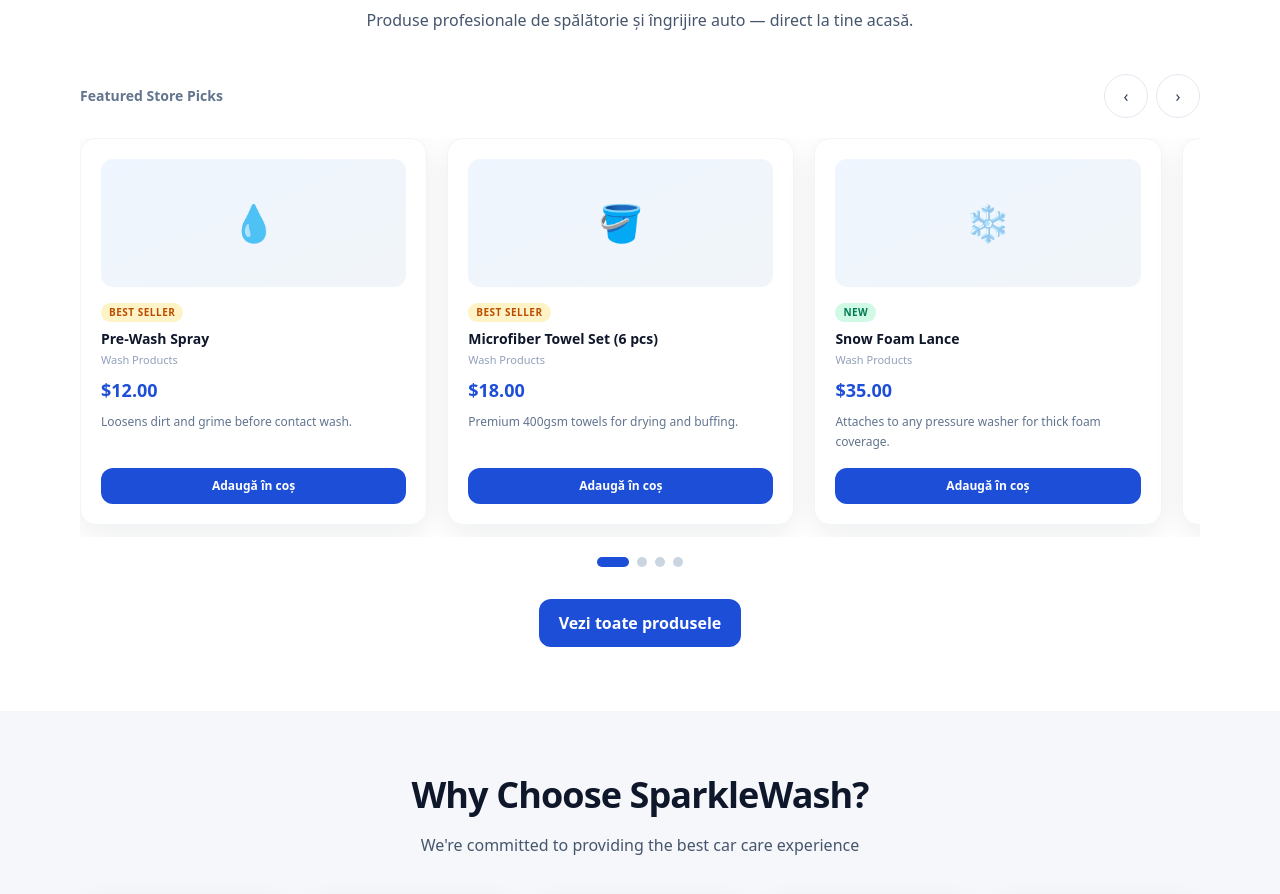
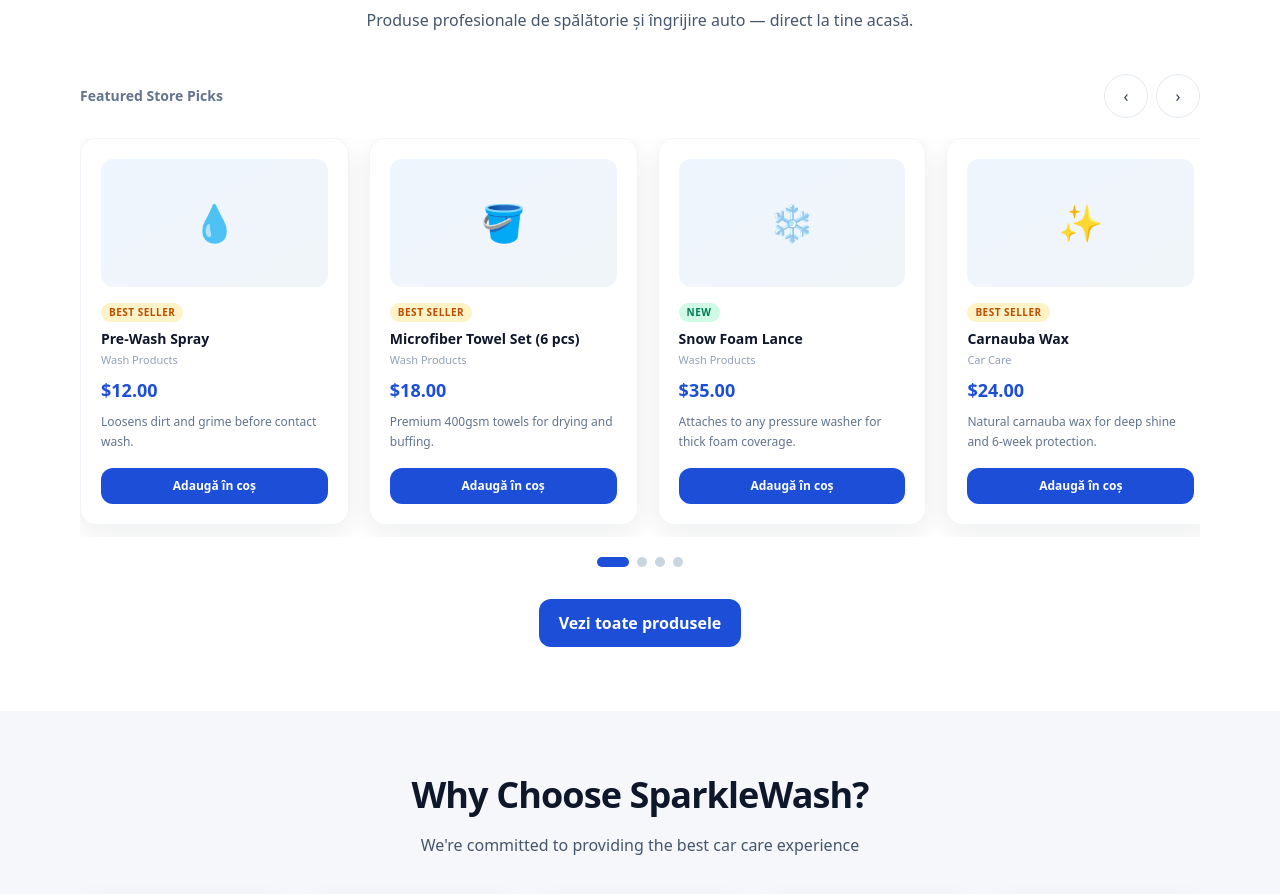
Before and after one commit to CristyMD4/Proiect-final, a React (Vite) app: page / in a window 1280 px wide. Shown: the part 2000-2894 px from the top of the page. Built offline with nearby package versions, Linux system fonts and the light colour scheme.

Commit message:
carousel

```diff
--- a/src/pages/Home.jsx
+++ b/src/pages/Home.jsx
@@ -151,7 +151,7 @@ function ShopPreviewSlider({ products, onAdd, addedIds }) {
         style={{ scrollbarWidth: "none" }}
       >
         {products.map((p) => (
-          <div key={p.id} className="min-w-[85%] snap-start sm:min-w-[48%] lg:min-w-[31%]">
+          <div key={p.id} className="min-w-[85%] snap-start sm:min-w-[48%] lg:min-w-[24%]">
             <ShopPreviewCard product={p} onAdd={onAdd} added={!!addedIds[p.id]} />
           </div>
         ))}
```
